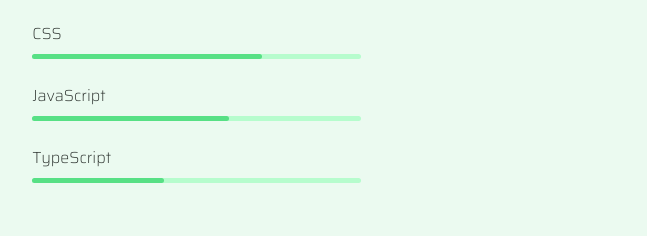
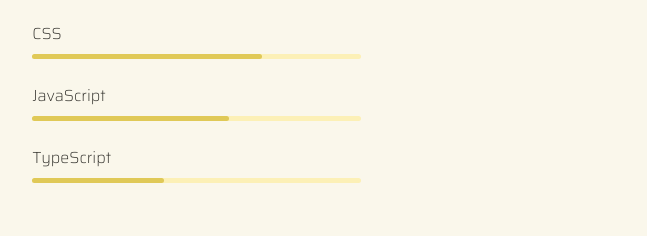
Before and after one commit to AndreaScacchi/Personal-Website, a plain HTML site: page index.html in a window 1280 px wide. Shown: the part 1952-2188 px from the top of the page, without its empty margins (267-914 px from the left). Drawn offline with nearby package versions, Linux system fonts and the light colour scheme.

Commit message:
new color added to the entire website

```diff
--- a/assets/css/styles.css
+++ b/assets/css/styles.css
@@ -8,7 +8,7 @@
 
     /*========== Colors ==========*/
     /* Change favorite color */
-    --hue-color: 140 /*550*/; /*Purple 250 - Green 142 - Blue 230 - Pink 340*/
+    --hue-color: 50 /*550*/; /*Purple 250 - Green 142 - Blue 230 - Pink 340*/
 
     /* HSL color mode */
     --first-color: hsl(var(--hue-color), 69%, 61%);
```
